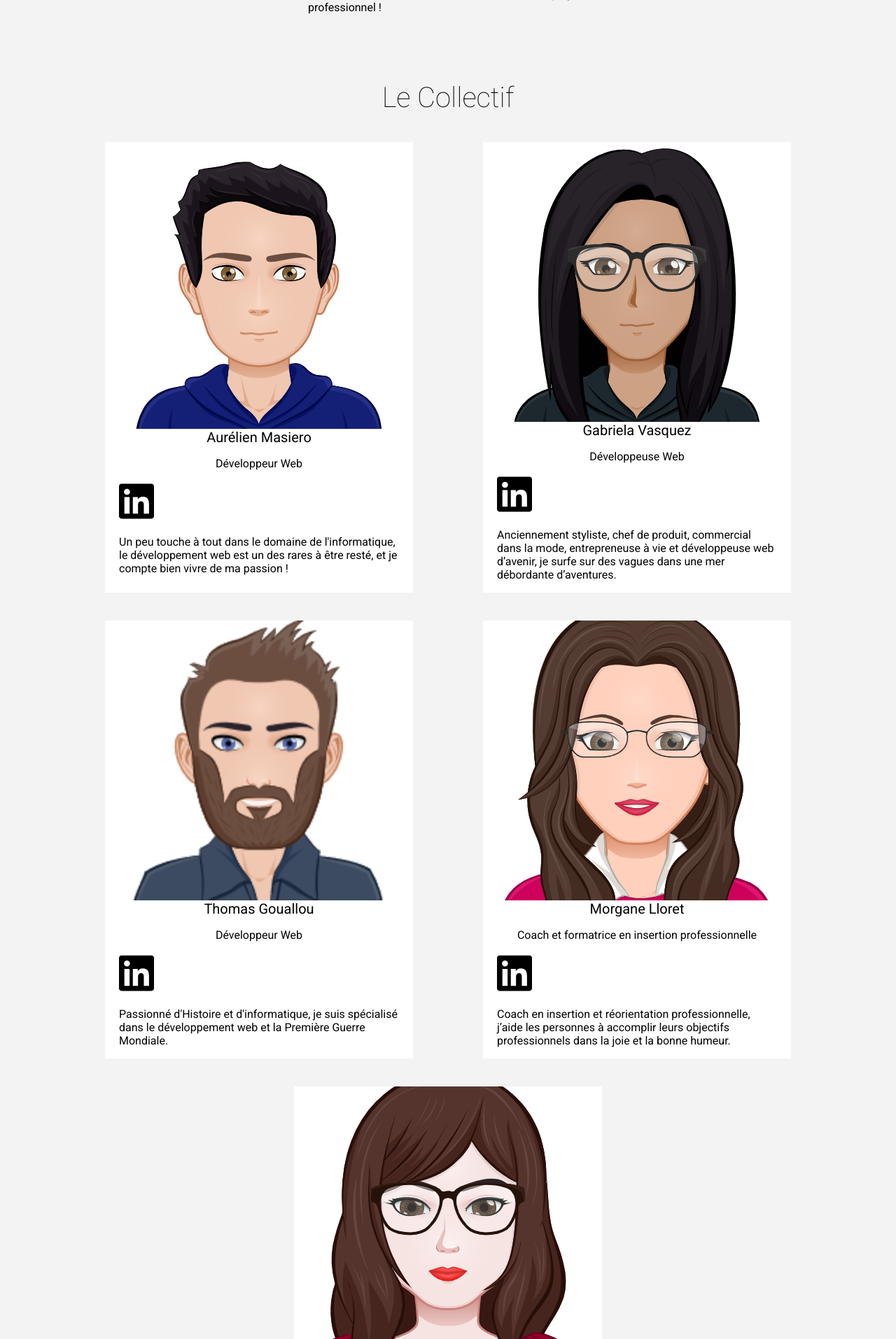
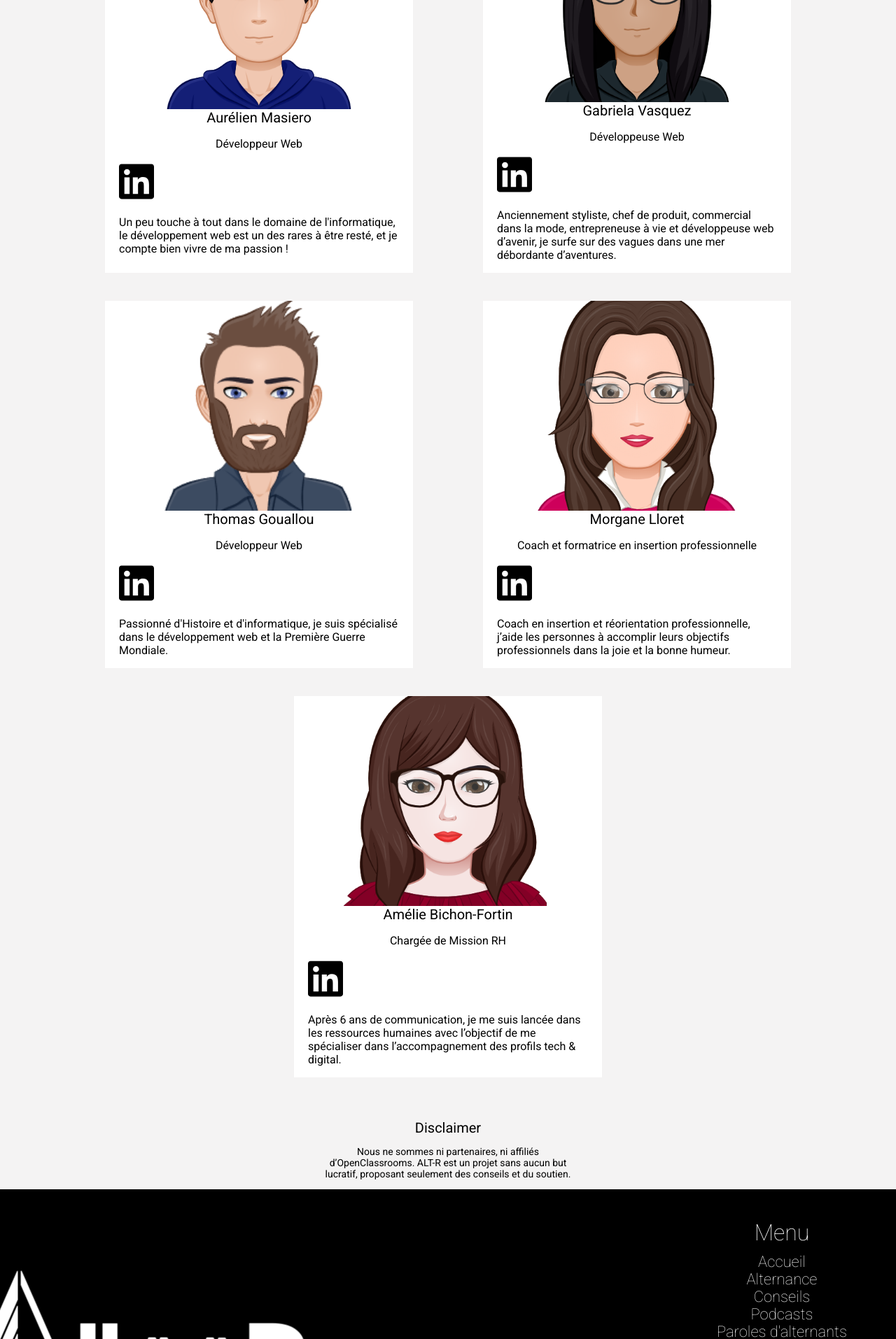
Before and after one commit to masieroaurelien/altr, a PHP site: page /index.php in a window 1280 px wide. Shown: the part 4529-6443 px from the top of the page at 70% size. Run offline with PHP 8.4, Linux system fonts and the light colour scheme.

Commit message:
Petites modifications

```diff
--- a/contact.php
+++ b/contact.php
@@ -44,7 +44,7 @@ if (isset($_POST['submit'])){
 					<input type="text" placeholder="Nom Prénom" name="name"  class="formcontact" />
 					<input type="mail" placeholder="Votre Mail" name="mail"  class="formcontact" />
 					<textarea placeholder="Votre Message" cols="12" rows="6" name="msg" class="formcontact" ></textarea>
-				<button type="submit" class="formcontact" name="submit" id="submit">send mail</button>
+					<button type="submit" class="formcontact" name="submit" id="submit">Envoyer ma question</button>
 				</form>
 			</div>
 		</div>
--- a/css/style.css
+++ b/css/style.css
@@ -15,7 +15,7 @@ a {
 	height: auto;
 	text-decoration: none;
 	list-style-type: none;
-	color: #FFF;
+	color: #000;
 }
 
 title {
@@ -325,9 +324,11 @@ div.members {
 }
 
 img.members {
-	width: 100%;
+	width: 75%;
 	height: auto;
 	position: relative;
+	left: 50%;
+	transform: translateX(-50%);
 }
 
 img.linkedin {
@@ -745,6 +758,10 @@ li.footer {
 	list-style-type: none;
 }
 
+a.footer {
+	color: #FFF;
+}
+
 
 /*----------          Podcasts          ----------*/
 
--- a/include/footer.php
+++ b/include/footer.php
@@ -4,16 +4,16 @@
 		<nav class="footer">
 			<ul class="footer">
 				<title class="footer">Menu</title>
-					<a href="index.php"><li class="footer">Accueil</li></a>
-					<a href="alternance.php"><li class="footer">Alternance</li></a>
-					<a href="conseils.php"><li class="footer">Conseils</li></a>
-					<a href="podcasts.php"><li class="footer">Podcasts</li></a>
-					<a href="paroleslaternants.php"><li class="footer">Paroles d'alternants</li></a>
-					<a href="contact.php"><li class="footer">Contact</li></a>
+					<a href="index.php" class="footer"><li class="footer">Accueil</li></a>
+					<a href="alternance.php" class="footer"><li class="footer">Alternance</li></a>
+					<a href="conseils.php" class="footer"><li class="footer">Conseils</li></a>
+					<a href="podcasts.php" class="footer"><li class="footer">Podcasts</li></a>
+					<a href="paroleslaternants.php" class="footer"><li class="footer">Paroles d'alternants</li></a>
+					<a href="contact.php" class="footer"><li class="footer">Contact</li></a>
 			</ul>
 			<ul class="footer">
 				<title class="footer">Autre</title>
-					<a href="#"><li class="footer">Mentions légales</li></a>
+					<a href="#" class="footer"><li class="footer">Mentions légales</li></a>
 			</ul>
 		</nav>
 	</div>
--- a/parolesalternants.php
+++ b/parolesalternants.php
@@ -20,17 +20,17 @@
 				<p class="parolesalter">Développeur Androïd</p>
 			</a>
 			<a href="#Lamia" class="caseparoles">
-				<img class="parolesalter" src="medias/temoignage_2.jpg">
+				<img class="parolesalter" src="medias/temoignage_4.jpg">
 				<title class="parolesalter">Lamia</title>
 				<p class="parolesalter">Développeuse d'application Python</p>
 			</a>
 			<a href="#Cécile" class="caseparoles">
-				<img class="parolesalter" src="medias/temoignage_3.jpg">
+				<img class="parolesalter" src="medias/temoignage_2.jpg">
 				<title class="parolesalter">Cécile</title>
 				<p class="parolesalter">Chef de projet digital</p>
 			</a>
 			<a href="#Quentin" class="caseparoles">
-				<img class="parolesalter" src="medias/temoignage_4.jpg">
+				<img class="parolesalter" src="medias/temoignage_3.jpg">
 				<title class="parolesalter">Quentin</title>
 				<p class="parolesalter">Développeur d'applications Front-End</p>
 			</a>
```
Also changed, not shown: other parts of css/style.css (+26 -7 lines), conseils.php (+4 -4 lines).
